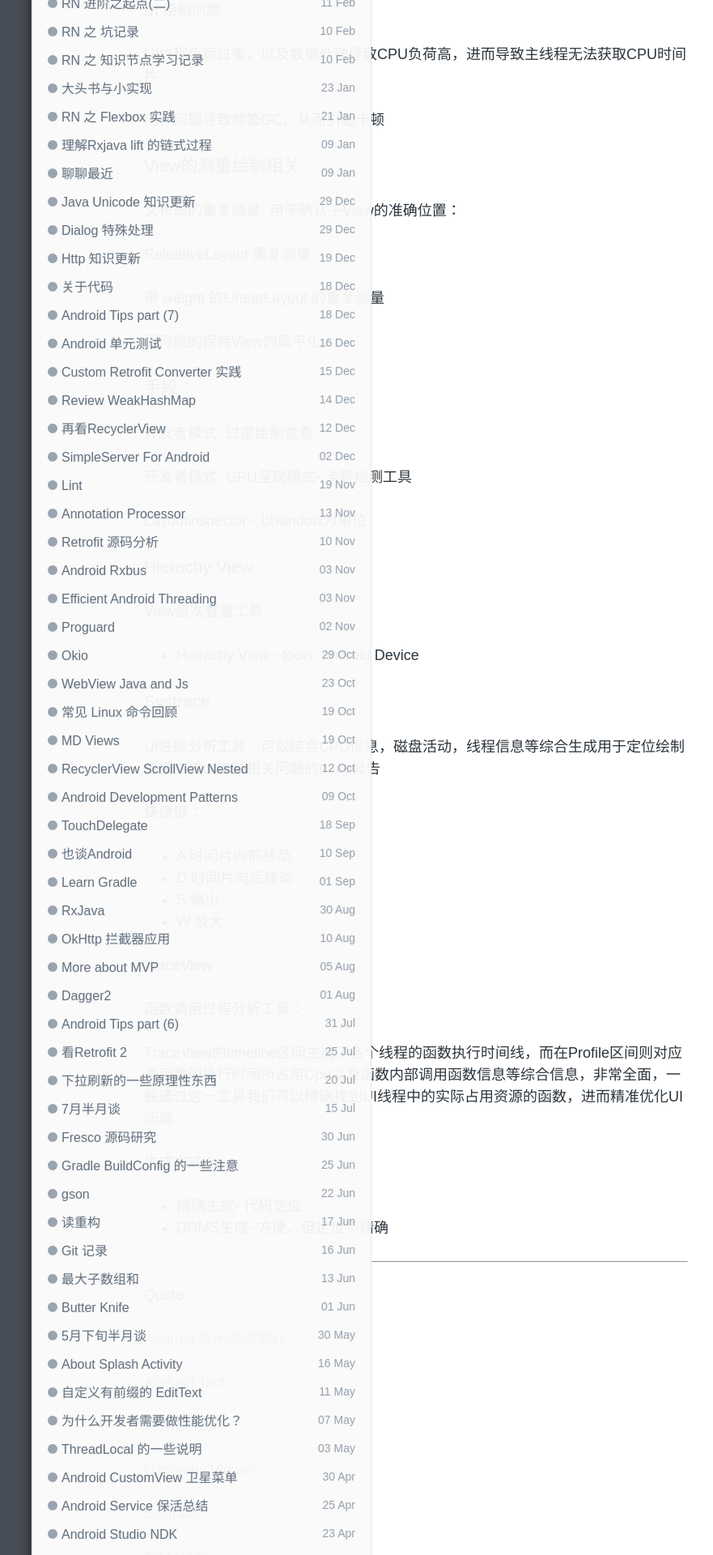
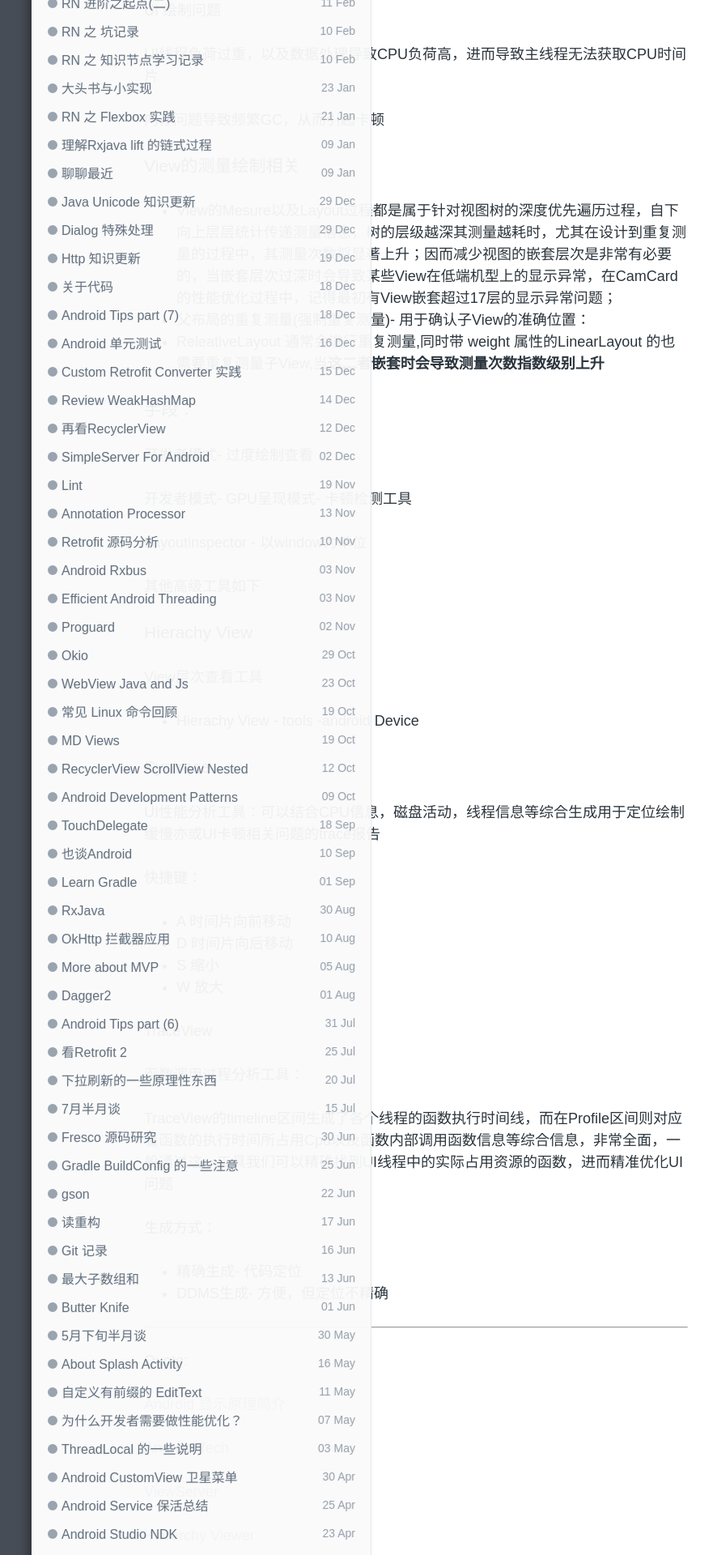
Before and after one commit to enlipan/enlipan.github.io, a Jekyll site: the page built from _posts/2017-06-27-android-performance-review-ui.md, in a window 1280 px wide. Shown: the part 752-2672 px from the top of the page at 81% size, without its empty margins (126-1007 px from the left). Built offline with Jekyll 4.4.1, drawn with Linux system fonts in a browser that asks for light colours; nearby versions of some CDN libraries; comment, search, counter and statistics services are not loaded; some of the changed text lies outside the part shown.

Commit message:
modify pages android performance ui

```diff
--- a/_posts/2017-06-27-android-performance-review-ui.md
+++ b/_posts/2017-06-27-android-performance-review-ui.md
@@ -14,7 +14,7 @@ App中对于用户来说最直观的就是App的流畅性，而流畅性直接
 对于性能优化-一般是在已有开发成果上进行的，通常是几步走的思路：
 
 * 发现问题
-* 分析问题原因（核心步骤）
+* 分析问题原因（**核心**步骤）
 * 找到问题根源从而寻求问题的最优解 - 个别情况需要重构代码
 * 验证问题是否解决，若未解决回溯2-4
 
@@ -35,13 +35,11 @@ UI线程负荷过重，以及数据处理导致CPU负荷高，进而导致主线
 
 ### View的测量绘制相关
 
-父布局的重复测量- 用于确认子View的准确位置：
+* View的Mesure以及Layout过程都是属于针对视图树的深度优先遍历过程，自下向上层层统计传递测量信息，树的层级越深其测量越耗时，尤其在设计到重复测量的过程中，其测量次数将显著上升；因而减少视图的嵌套层次是非常有必要的，当嵌套层次过深时会导致某些View在低端机型上的显示异常，在CamCard的性能优化过程中，记得最初有View嵌套超过17层的显示异常问题；
 
-ReleativeLayout  重复测量
+* 父布局的重复测量(强制重复测量)- 用于确认子View的准确位置：
 
-带 weight 的LinearLayout 的重复测量
-
-尽可能的保持View的扁平化
+* ReleativeLayout 通常会进行重复测量,同时带 weight 属性的LinearLayout 的也需要重复测量子View,当**这二者嵌套时会导致测量次数指数级别上升**
 
 
 ### 手段：
@@ -52,6 +50,7 @@ ReleativeLayout  重复测量
 
 Layoutinspector    - 以window为单位
 
+其他高级工具如下
 
 ### Hierachy View
 
```
Also changed, not shown: _posts/2017-06-27-android-tips-9.md (+15 -0 lines).
